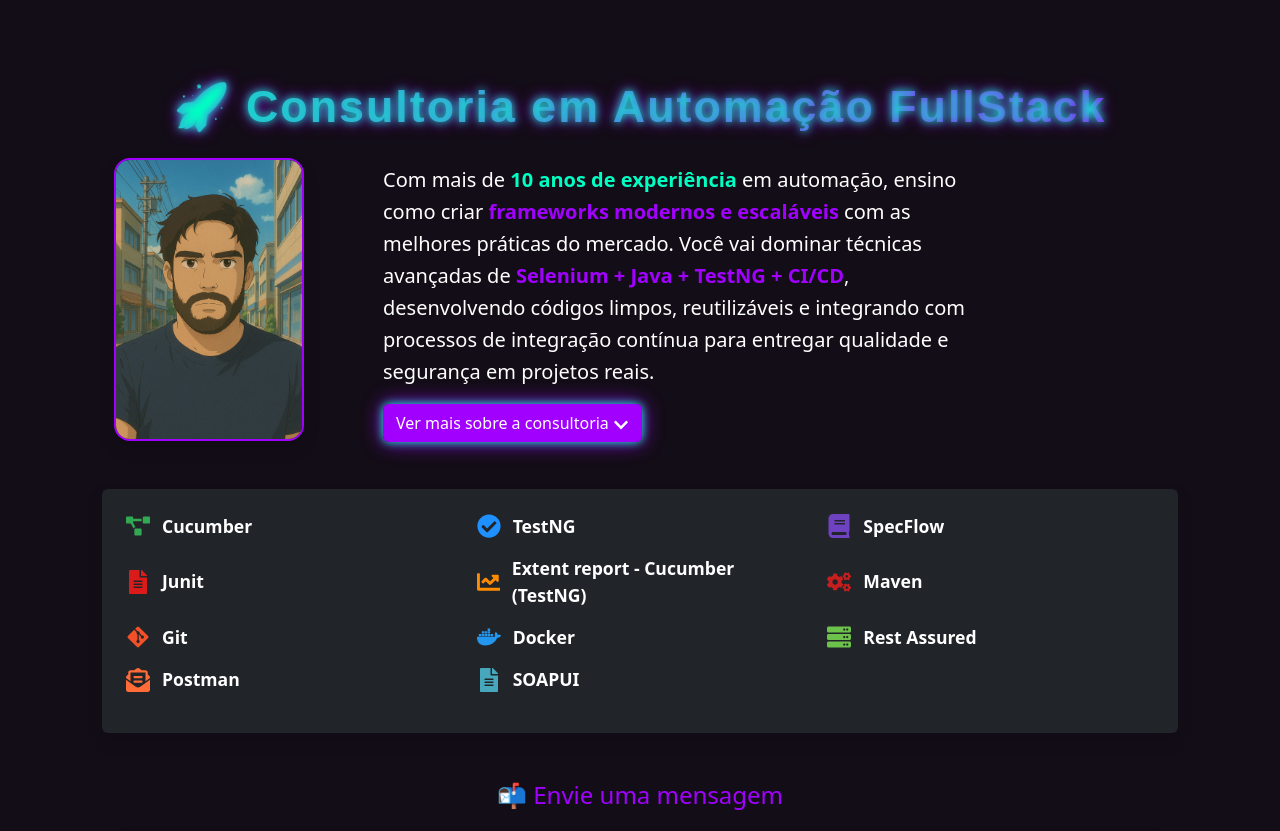
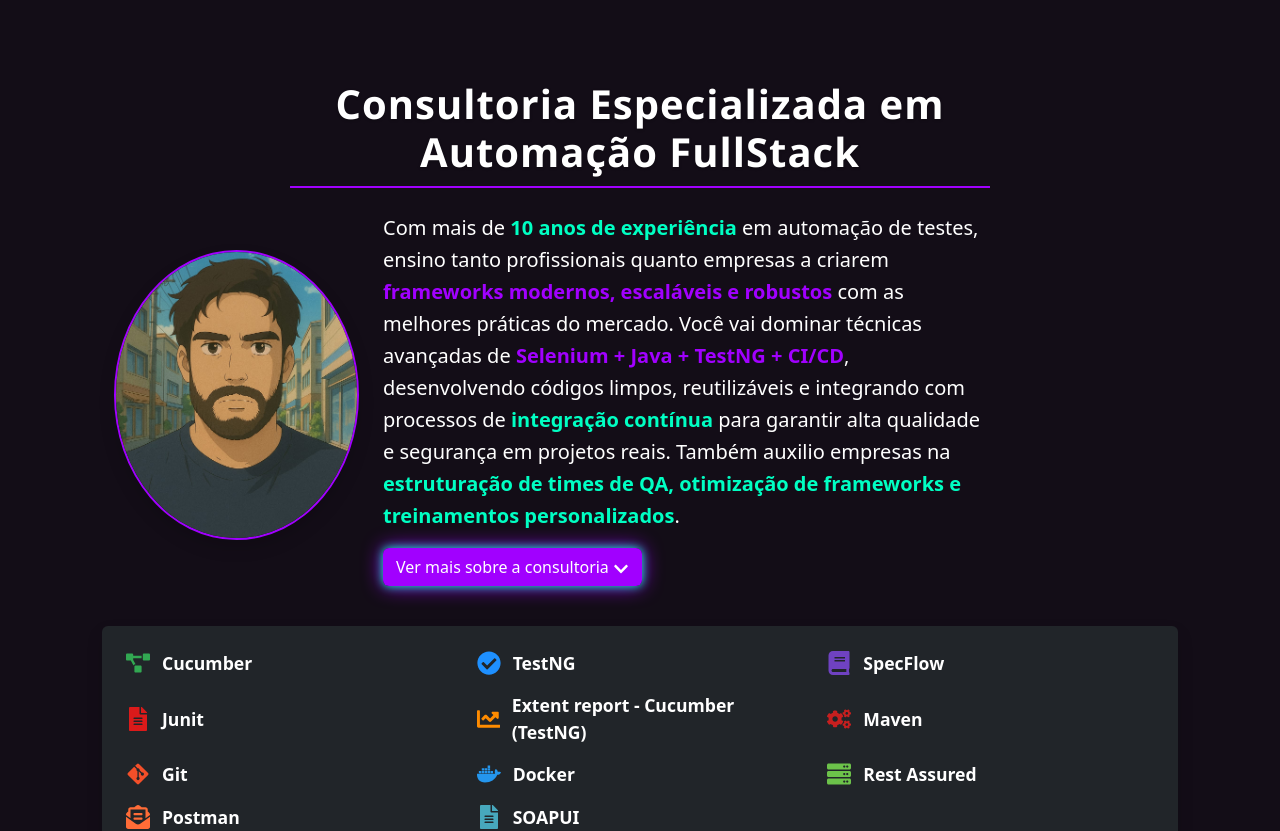
Before and after one commit to ghmdevelops/consultoria, a React (Create React App) app: page / in a window 1280 px wide. Shown: the top 831 px of the page. Built offline with nearby package versions, Linux system fonts and the light colour scheme.

Commit message:
REQ0493011

```diff
--- a/src/Contato.js
+++ b/src/Contato.js
@@ -22,16 +22,47 @@
 import Swal from "sweetalert2";
 
 function Contato() {
-  const [formData, setFormData] = useState({ nome: "", email: "" });
+  const [formData, setFormData] = useState({
+    nome: "",
+    email: "",
+    pergunta: "",
+    captchaResposta: "",
+  });
   const [mostrarMais, setMostrarMais] = useState(false);
+  const [captcha, setCaptcha] = useState({ num1: 0, num2: 0, resultado: 0 });
 
   const handleChange = (e) => {
     setFormData({ ...formData, [e.target.name]: e.target.value });
   };
 
+  const gerarCaptcha = () => {
+    const num1 = Math.floor(Math.random() * 10) + 1;
+    const num2 = Math.floor(Math.random() * 10) + 1;
+    setCaptcha({
+      num1,
+      num2,
+      resultado: num1 + num2,
+    });
+  };
+
   const handleSubmit = (e) => {
     e.preventDefault();
 
+    Swal.fire({
+      title: `🤖 Verificação Anti-Robô`,
+      text: `Quanto é ${captcha.num1} + ${captcha.num2}?`,
+      input: "text",
+      inputPlaceholder: "Digite a resposta",
+      showCancelButton: true,
+      confirmButtonText: "Verificar",
+      cancelButtonText: "Cancelar",
+      preConfirm: (inputValue) => {
+        if (parseInt(inputValue) !== captcha.resultado) {
+          Swal.showValidationMessage("Resposta incorreta!");
+        }
+      },
+    }).then((result) => {
+      if (result.isConfirmed) {
         emailjs
           .send(
             "service_f8b7ori",
@@ -46,18 +77,27 @@
           .then(() => {
             Swal.fire({
               icon: "success",
-          title: "Mensagem enviada!",
-          text: "Sua mensagem foi enviada com sucesso.",
+              title: "Mensagem enviada com sucesso!",
+              timer: 2000,
+              showConfirmButton: false,
             });
-        setFormData({ nome: "", email: "", pergunta: "" });
+            setFormData({
+              nome: "",
+              email: "",
+              pergunta: "",
+              captchaResposta: "",
+            });
+            gerarCaptcha(); // novo captcha
           })
           .catch((error) => {
-        console.error("Erro ao enviar e-mail:", error);
             Swal.fire({
               icon: "error",
-          title: "Oops...",
-          text: "Erro ao enviar. Tente novamente.",
+              title: "Erro ao enviar",
+              text: "Tente novamente mais tarde.",
             });
+            console.error("Erro:", error);
+          });
+      }
     });
   };
 
@@ -262,26 +302,33 @@
         <h2
           className="mb-4 text-center"
           style={{
-            background: "linear-gradient(90deg, #00ffc3, #a100ff)",
-            WebkitBackgroundClip: "text",
-            WebkitTextFillColor: "transparent",
-            fontWeight: "800",
-            fontSize: "2.8rem",
-            fontFamily: "'Orbitron', sans-serif",
-            letterSpacing: "2px",
-            textShadow: "0 0 8px #00ffc3, 0 0 15px #a100ff",
+            fontSize: "2.5rem",
+            fontWeight: "700",
+            fontFamily: "'Segoe UI', 'Roboto', sans-serif",
+            color: "#ffffff",
+            letterSpacing: "1px",
+            textShadow: "0 1px 3px rgba(0,0,0,0.3)",
+            borderBottom: "2px solid #a100ff",
+            paddingBottom: "10px",
+            maxWidth: "700px",
+            margin: "0 auto",
           }}
         >
-          🚀 Consultoria em Automação FullStack
+          Consultoria Especializada em Automação FullStack
         </h2>
 
         <div className="row mb-4 align-items-center">
-          <div className="col-md-3 mb-4">
+          <div className="col-12 col-md-3 mb-4 d-flex justify-content-center justify-content-md-start">
             <img
               src="/logo980.jpeg"
               alt="Consultoria"
-              className="img-fluid rounded-4 shadow"
-              style={{ border: "2px solid #a100ff", width: "190px" }}
+              className="img-fluid rounded-circle shadow"
+              style={{
+                border: "2px solid #a100ff",
+                width: "290px",
+                height: "290px",
+                objectFit: "cover",
+              }}
             />
           </div>
 
@@ -291,9 +338,10 @@
               <span style={{ color: "#00ffc3", fontWeight: "700" }}>
                 10 anos de experiência
               </span>{" "}
-              em automação, ensino como criar{" "}
+              em automação de testes, ensino tanto profissionais quanto empresas
+              a criarem{" "}
               <strong style={{ color: "#a100ff" }}>
-                frameworks modernos e escaláveis
+                frameworks modernos, escaláveis e robustos
               </strong>{" "}
               com as melhores práticas do mercado. Você vai dominar técnicas
               avançadas de{" "}
@@ -301,8 +349,15 @@
                 Selenium + Java + TestNG + CI/CD
               </span>
               , desenvolvendo códigos limpos, reutilizáveis e integrando com
-              processos de integração contínua para entregar qualidade e
-              segurança em projetos reais.
+              processos de{" "}
+              <strong style={{ color: "#00ffc3" }}>integração contínua</strong>{" "}
+              para garantir alta qualidade e segurança em projetos reais. Também
+              auxilio empresas na{" "}
+              <span style={{ fontWeight: 600, color: "#00ffc3" }}>
+                estruturação de times de QA, otimização de frameworks e
+                treinamentos personalizados
+              </span>
+              .
             </p>
 
             {mostrarMais && (
@@ -352,8 +407,9 @@
           </div>
         </div>
         <h4 className="text-center mb-4" style={{ color: "#a100ff" }}>
-          📬 Envie uma mensagem
+          📬 Profissional ou empresa? Envie sua mensagem agora
         </h4>
+
         <form onSubmit={handleSubmit} className="p-3 rounded shadow glass-box">
           <div className="mb-4">
             <label
@@ -409,6 +465,21 @@
               style={{ boxShadow: "0 0 8px #a100ff" }}
             >
               <option value="">-- Escolha uma opção --</option>
+              <option value="Quero contratar serviços de consultoria para minha empresa">
+                Quero contratar serviços de consultoria para minha empresa
+              </option>
+              <option value="Preciso estruturar um time de QA com boas práticas">
+                Preciso estruturar um time de QA com boas práticas
+              </option>
+              <option value="Busco ajuda para implantar automação do zero na empresa">
+                Busco ajuda para implantar automação do zero na empresa
+              </option>
+              <option value="Quero revisar ou otimizar nosso framework atual">
+                Quero revisar ou otimizar nosso framework atual
+              </option>
+              <option value="Preciso de treinamento personalizado para minha equipe">
+                Preciso de treinamento personalizado para minha equipe
+              </option>
               <option value="Quero aprender do zero">
                 Quero aprender do zero
               </option>
@@ -429,6 +500,30 @@
               </option>
               <option value="Gostaria de uma mentoria personalizada">
                 Gostaria de uma mentoria personalizada
+              </option>
+              <option value="Como estruturar um projeto de automação?">
+                Como estruturar um projeto de automação?
+              </option>
+              <option value="Quero melhorar meus testes automatizados">
+                Quero melhorar meus testes automatizados
+              </option>
+              <option value="Como aplicar boas práticas em automação?">
+                Como aplicar boas práticas em automação?
+              </option>
+              <option value="Dúvidas sobre integração com Jenkins/Maven">
+                Dúvidas sobre integração com Jenkins/Maven
+              </option>
+              <option value="Quero aprender testes para API com Rest Assured">
+                Quero aprender testes para API com Rest Assured
+              </option>
+              <option value="Preciso automatizar testes para mobile">
+                Preciso automatizar testes para mobile
+              </option>
+              <option value="Como preparar um framework para o time?">
+                Como preparar um framework para o time?
+              </option>
+              <option value="Estou iniciando com automação e preciso de um plano">
+                Estou iniciando com automação e preciso de um plano
               </option>
             </select>
           </div>
```
Lines whose indentation alone changed are shown as unchanged.
